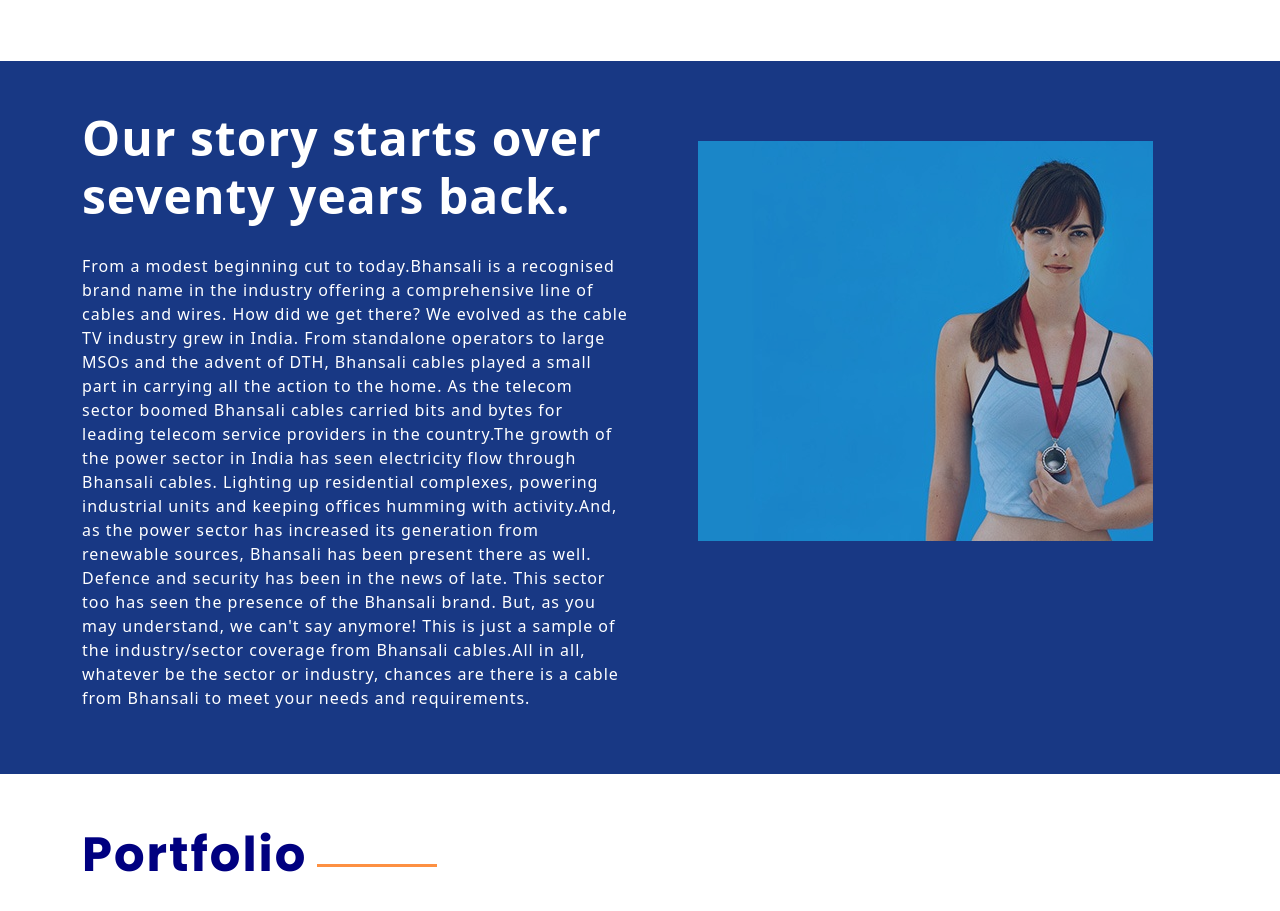
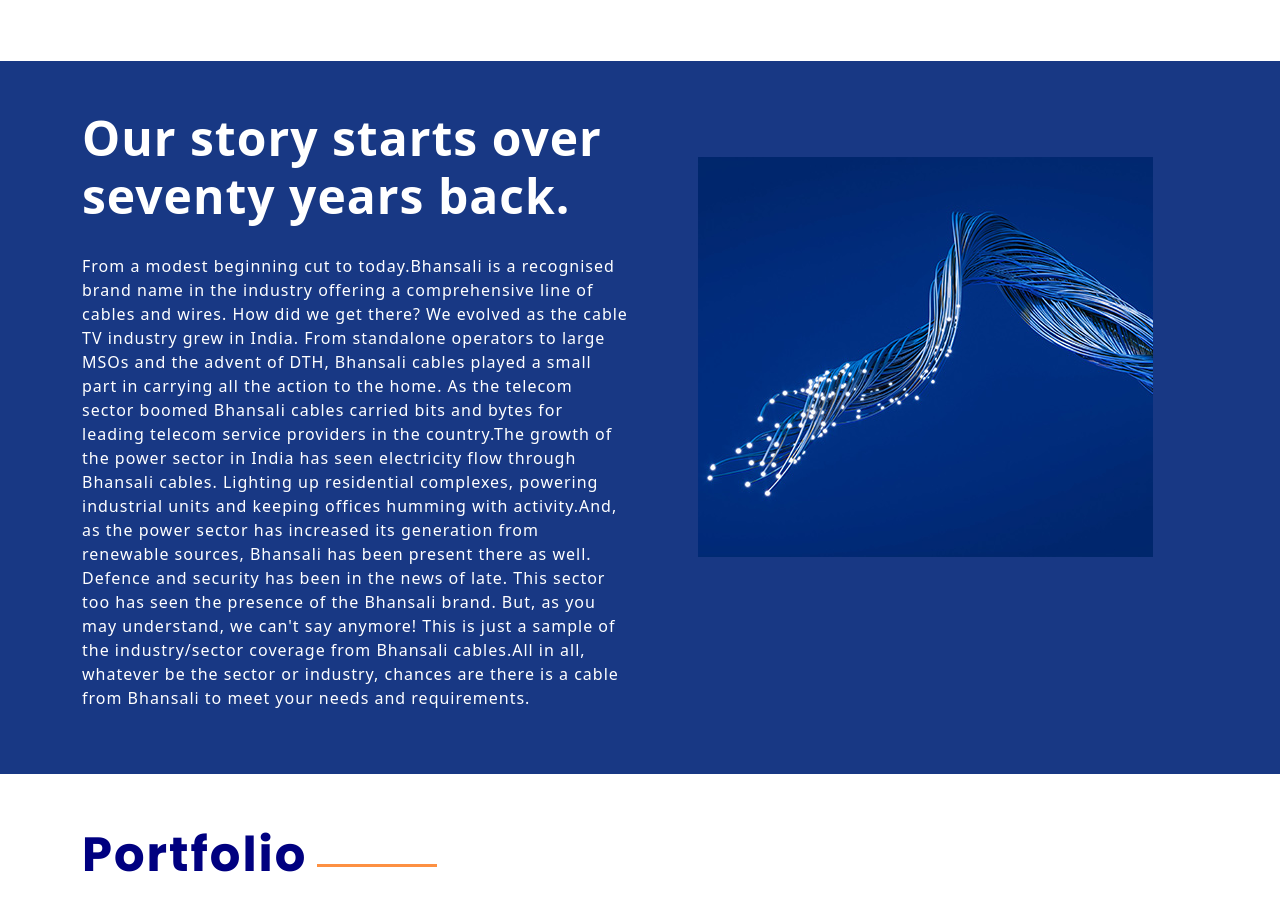
Before and after one commit to megha1234568/bhansali, a plain HTML site: page index.html in a window 1280 px wide. Shown: the part 1381-2292 px from the top of the page. Drawn offline with nearby package versions, Linux system fonts and the light colour scheme.

Commit message:
Add files via upload

```diff
--- a/index.html
+++ b/index.html
@@ -128,7 +128,7 @@
       <div class="outer-container col-lg-6 col-12 col-sm-12">
         <div class="image  ">
 
-          <img src="IMG-20220314-WA0003.jpg" class="img-fluid" alt="">
+          <img src="about.jpg" class="img-fluid" alt="">
       </div>
       </div>
 
--- a/style.css
+++ b/style.css
@@ -319,11 +319,9 @@ h2,h3{
   height: 400px;
 
 }
-.image img{
-   opacity: 0.7;
-}
+
 .outer-container{
-  padding-top: 2rem;
+  padding-top: 3rem;
 }
 
 @media (max-width: 1200px) {
```
Also changed, not shown: about.jpg (added).
